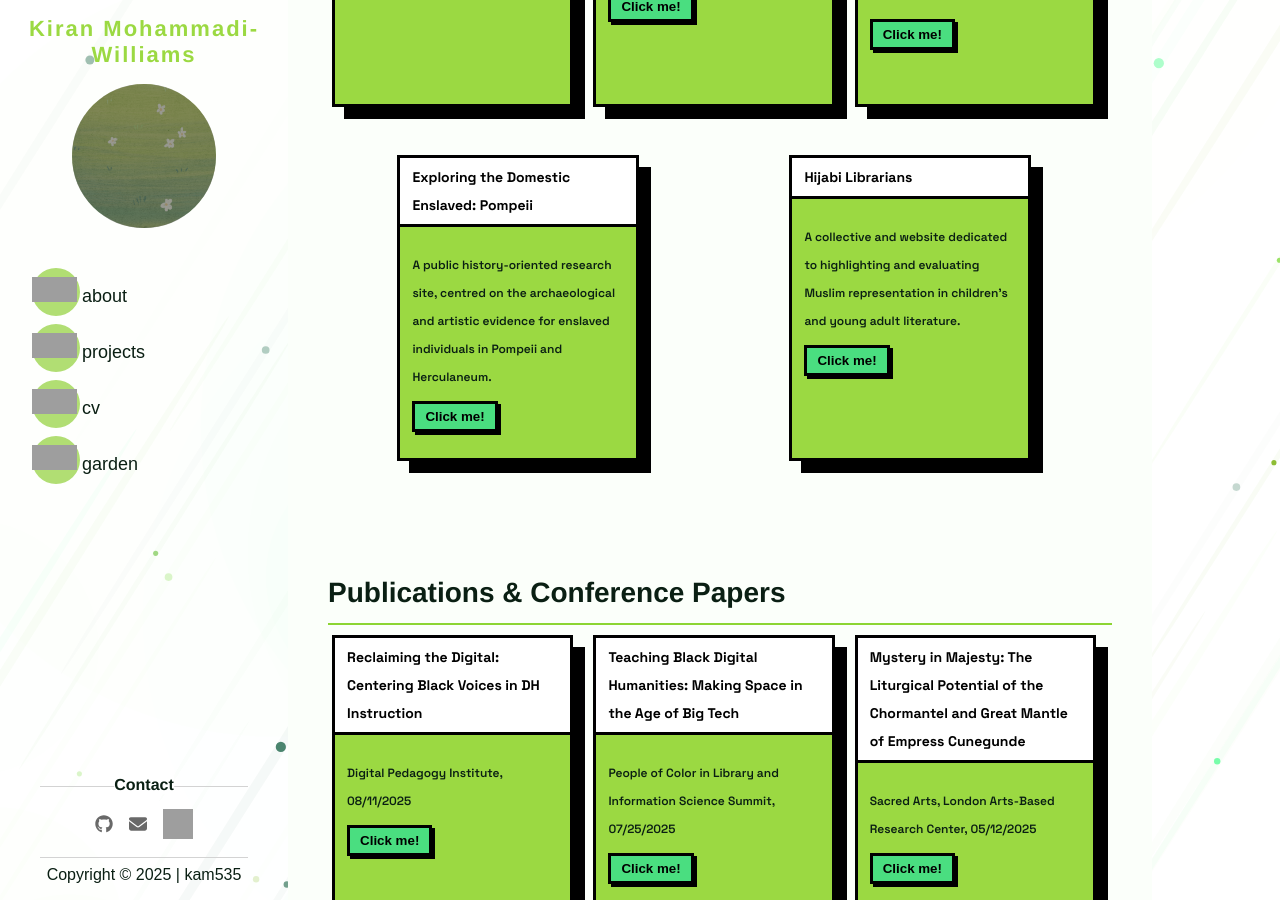
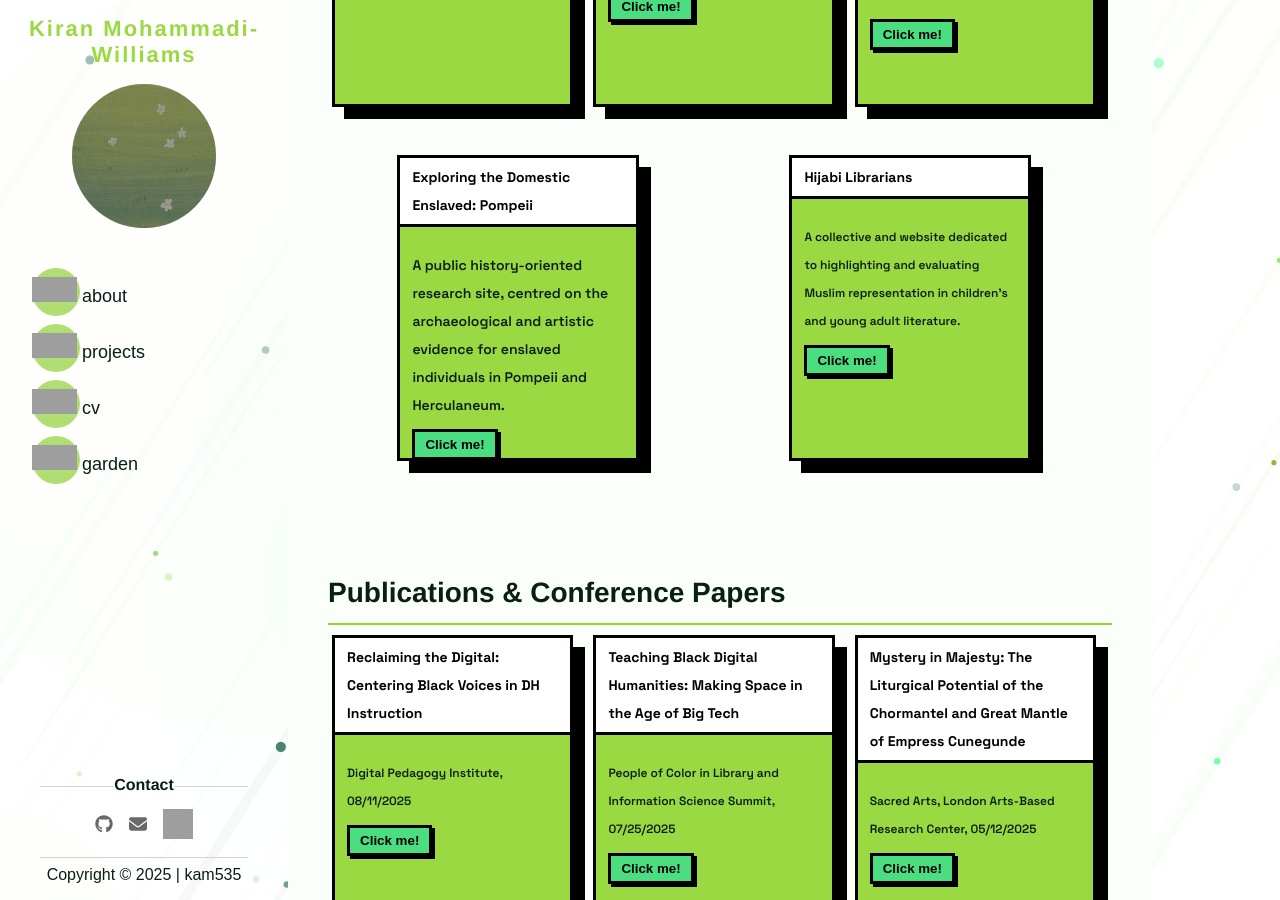
Before and after one commit to green-queen/green-queen.github.io, a Jekyll site: the page built from _pages/projects.md, in a window 1280 px wide and 900 px high, scrolled down 851 px. Built offline with Jekyll 4.4.1, drawn with Linux system fonts in a browser that asks for light colours; some web fonts are replaced; grey boxes are pictures that could not be loaded.

Commit message:
Update projects.md

```diff
--- a/_pages/projects.md
+++ b/_pages/projects.md
@@ -42,7 +42,7 @@ main {
   </div>
   <div class="card">
     <div class="head">Exploring the Domestic Enslaved: Pompeii</div>
-    <div class="content">
+    <div class="content" style="font-size: 14px;">
       A public history-oriented research site, centred on the archaeological and artistic evidence for enslaved individuals in Pompeii and Herculaneum.
       <br />
       <button class="button">Click me!</button>
```
